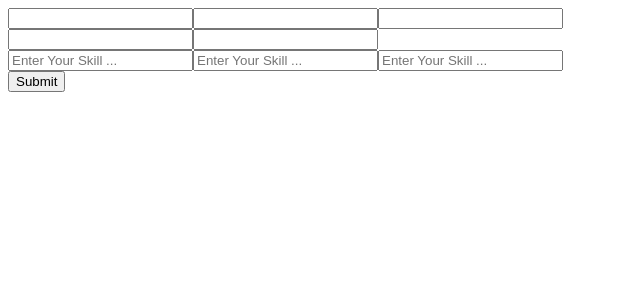
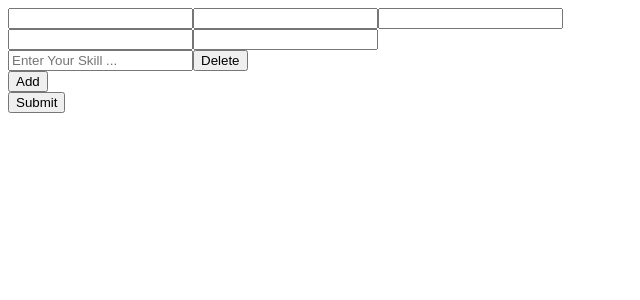
Before and after one commit to aswin-dotcom/AngularSnippets, an Angular app in the folder reactive/: page / in a window 1280 px wide. Shown: the top 300 px of the page, without its empty margins (0-640 px from the left). Built offline with nearby package versions, Linux system fonts and the light colour scheme.

Commit message:
Adding FormControlls value Dynamically in reactive form

```diff
--- a/reactive/src/app/app.component.html
+++ b/reactive/src/app/app.component.html
@@ -1,24 +1,48 @@
 <form [formGroup]="reactiveForm" (ngSubmit)="handlesubmit()">
   <input [formControlName]="'firstname'" />
-  <small *ngIf="reactiveForm.get('firstname').invalid && reactiveForm.get('firstname').touched">*First name is requierd</small>
+  <small
+    *ngIf="
+      reactiveForm.get('firstname').invalid &&
+      reactiveForm.get('firstname').touched
+    "
+    >*First name is requierd</small
+  >
   <input [formControlName]="'lastname'" />
   <input [formControlName]="'email'" />
   <div formGroupName="address">
-    <input formControlName="street"  />
-    <small *ngIf="reactiveForm.get('address.street').invalid && reactiveForm.get('address.street').touched">
+    <input formControlName="street" />
+    <small
+      *ngIf="
+        reactiveForm.get('address.street').invalid &&
+        reactiveForm.get('address.street').touched
+      "
+    >
       *street name is requierd
     </small>
-    <input  formControlName="pincode" />
-    <small *ngIf="reactiveForm.get('address.pincode').invalid && reactiveForm.get('address.pincode').touched">
+    <input formControlName="pincode" />
+    <small
+      *ngIf="
+        reactiveForm.get('address.pincode').invalid &&
+        reactiveForm.get('address.pincode').touched
+      "
+    >
       *pincode is invalid
     </small>
-
-
   </div>
   <div formArrayName="skills">
-    <input type="text" placeholder="Enter Your Skill ..."
-    *ngFor="let skill of reactiveForm.get('skills')['controls'];let i = index" [formControlName]="i"/>
-
+    <div
+      *ngFor="
+        let skill of reactiveForm.get('skills')['controls'];
+        let i = index
+      "
+    >
+      <input
+        type="text"
+        placeholder="Enter Your Skill ..."
+        [formControlName]="i"
+      /><button (click)="handledele(i)">Delete</button>
+    </div>
+    <button (click)="AddFormControl()">Add</button>
   </div>
   <button type="submit">Submit</button>
 </form>
--- a/reactive/src/app/app.component.ts
+++ b/reactive/src/app/app.component.ts
@@ -24,12 +24,20 @@ export class AppComponent {
       }),
       skills:new FormArray([
         new FormControl(null,Validators.required),
-        new FormControl(null,Validators.required),
-        new FormControl(null,Validators.required)
+        // new FormControl(null,Validators.required),
+        // new FormControl(null,Validators.required)
       ])
     });
   }
   handlesubmit() {
     console.log(this.reactiveForm);
   }
+  AddFormControl()
+  {
+     (<FormArray>this.reactiveForm.get('skills')).push(new FormControl(null , Validators.required))
+  }
+  handledele(index:number)
+  {
+    (<FormArray>this.reactiveForm.get('skills')).removeAt(index);
+  }
 }
```
